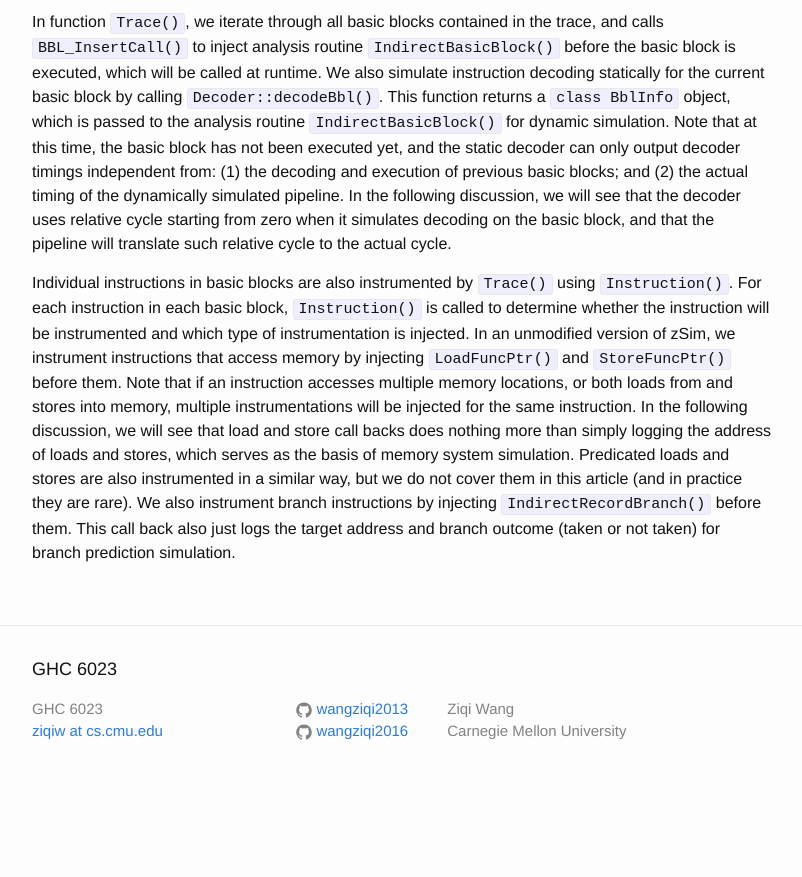
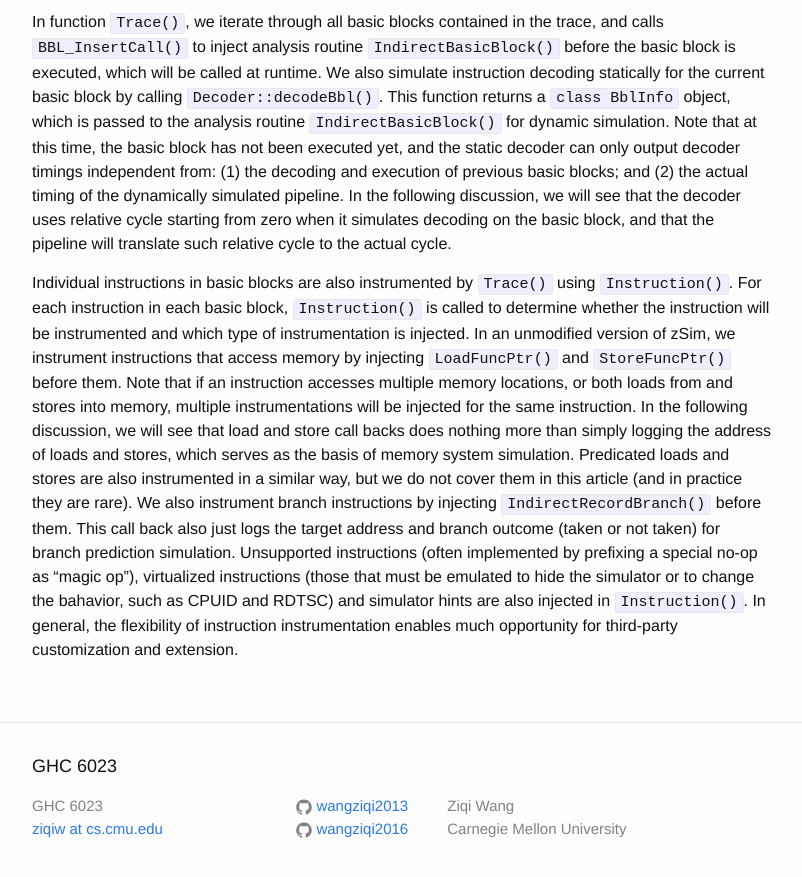
Before and after one commit to wangziqi2013/wangziqi2013.github.io, a Jekyll site: the page built from _posts/2019-12-31-zsim-microarch.markdown, in a window 1280 px wide and 900 px high, scrolled down 1504 px. Shown: the top 877 px of the window, without its empty margins (238-1040 px from the left). Built offline with Jekyll 4.4.1, drawn with Linux system fonts in a browser that asks for light colours; before the commit the page ends 2307 px from its top, so only the background shows below that.

Commit message:
Finish inst inst

```diff
--- a/_posts/2019-12-31-zsim-microarch.markdown
+++ b/_posts/2019-12-31-zsim-microarch.markdown
@@ -71,4 +71,7 @@ discussion, we will see that load and store call backs does nothing more than si
 which serves as the basis of memory system simulation. Predicated loads and stores are also instrumented in a similar way,
 but we do not cover them in this article (and in practice they are rare). We also instrument branch instructions by injecting
 `IndirectRecordBranch()` before them. This call back also just logs the target address and branch outcome (taken or not
-taken) for branch prediction simulation.
+taken) for branch prediction simulation. Unsupported instructions (often implemented by prefixing a special no-op as "magic
+op"), virtualized instructions (those that must be emulated to hide the simulator or to change the bahavior, such as CPUID
+and RDTSC) and simulator hints are also injected in `Instruction()`. In general, the flexibility of instruction instrumentation
+enables much opportunity for third-party customization and extension.
```
